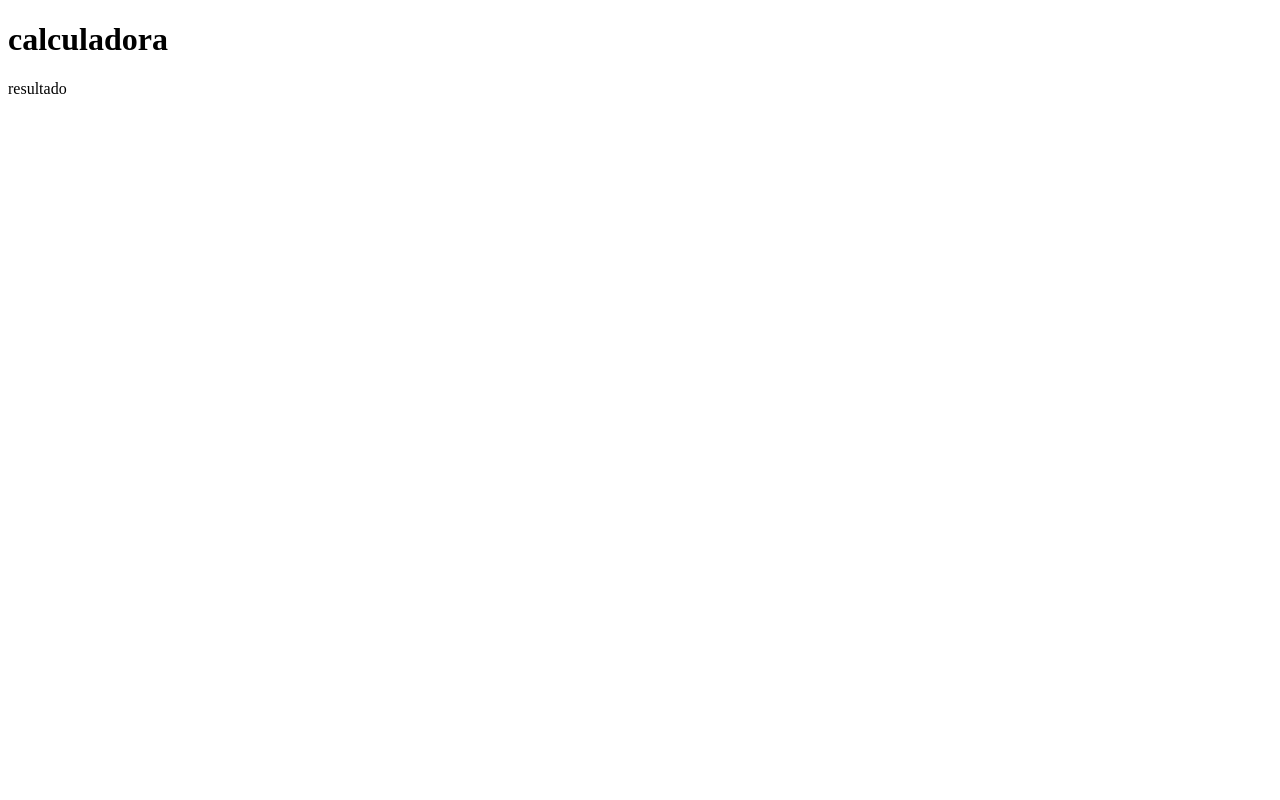
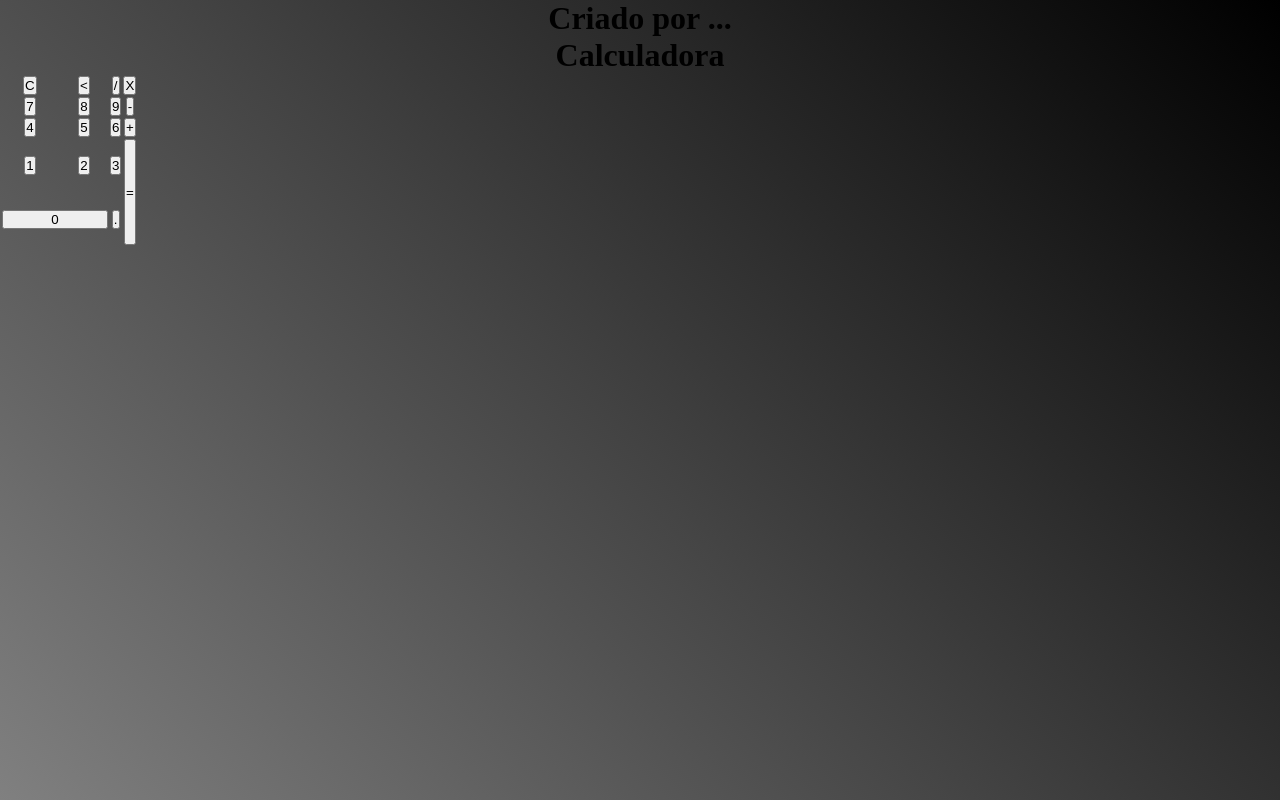
Before and after one commit to KarolineVitotira/calculadora, a plain HTML site: page index.html in a window 1280 px wide. Drawn offline with Linux system fonts and the light colour scheme.

Commit message:
Add files via upload

```diff
--- a/index.html
+++ b/index.html
@@ -1,19 +1,49 @@
 <!DOCTYPE html>
 <html lang="en">
     <head>
-    <meta charset="UTF-8">
-    <meta name="viewport" content="width=, initial-scale=1.0">
-    <title>calculadora</title>
+        <title>Calculadora</title>
+        <meta harset="UTF-8">
+        <meta name="viewport" content="width-device-width, initial-scale=1.0">
         <link rel="stylesheet" href="styles.css">
     </head>
+
     <body>
-    <div class="calculadora">
-        <h1>calculadora</h1>
-        <p id="resultado">resultado</p>
+        <div class="fundo">
+            <h1>Criado por ...</h1>
+            <div class="Calculadora">
+                <h1>Calculadora</h1>
+                <p id="resultado"></p>
                 <table>
-
+                    <tr>
+                        <td><button class="botao">C</button></td>
+                        <td><button class="botao"><</button></td>
+                        <td><button class="botao">/</button></td>
+                        <td><button class="botao">X</button></td>
+                    </tr>
+                    <tr>
+                        <td><button class="botao">7</button></td>
+                        <td><button class="botao">8</button></td>
+                        <td><button class="botao">9</button></td>
+                        <td><button class="botao">-</button></td>
+                    </tr>
+                    <tr>
+                        <td><button class="botao">4</button></td>
+                        <td><button class="botao">5</button></td>
+                        <td><button class="botao">6</button></td>
+                        <td><button class="botao">+</button></td>
+                    </tr>
+                    <tr>
+                        <td><button class="botao">1</button></td>
+                        <td><button class="botao">2</button></td>
+                        <td><button class="botao">3</button></td>
+                        <td rowspan="2"><button class="botao" style="height: 106px;">=</button></td>
+                    </tr>
+                    <tr>
+                        <td colspan="2"><button class="botao" style="width: 106px;">0</button></td>
+                        <td><button class="botao">.</button></td>
+                    </tr>
                 </table>
             </div>
-
+        </div>
     </body>
 </html>
--- a/styles.css
+++ b/styles.css
@@ -0,0 +1,12 @@
+*{
+ margin: 0;
+ padding: 0;
+}
+.fundo{
+    background-image:linear-gradient(45deg,grey,black);
+    height: 100vh;
+    color: black;
+    font-family: 'Times New Roman', Times, serif;
+    text-align: center;
+
+}
```
Lines whose indentation alone changed are shown as unchanged.
